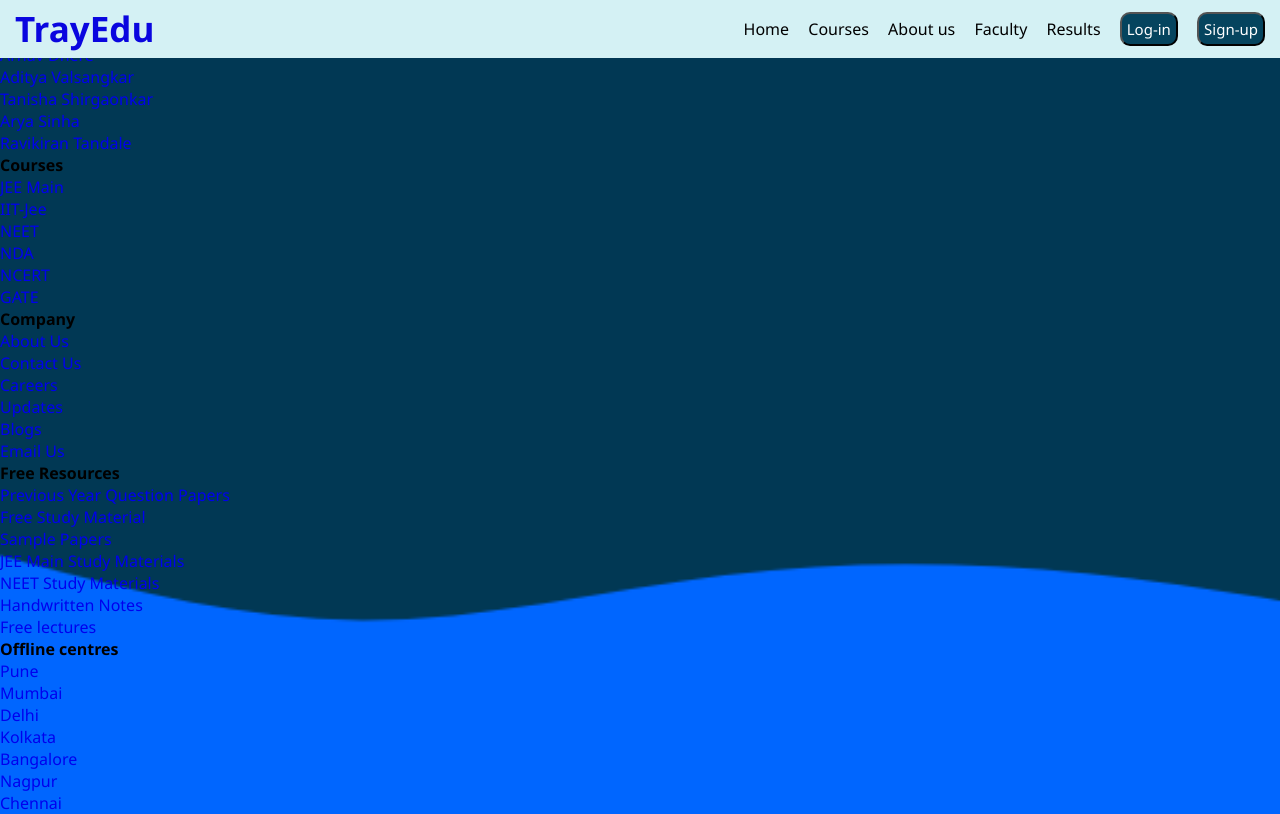
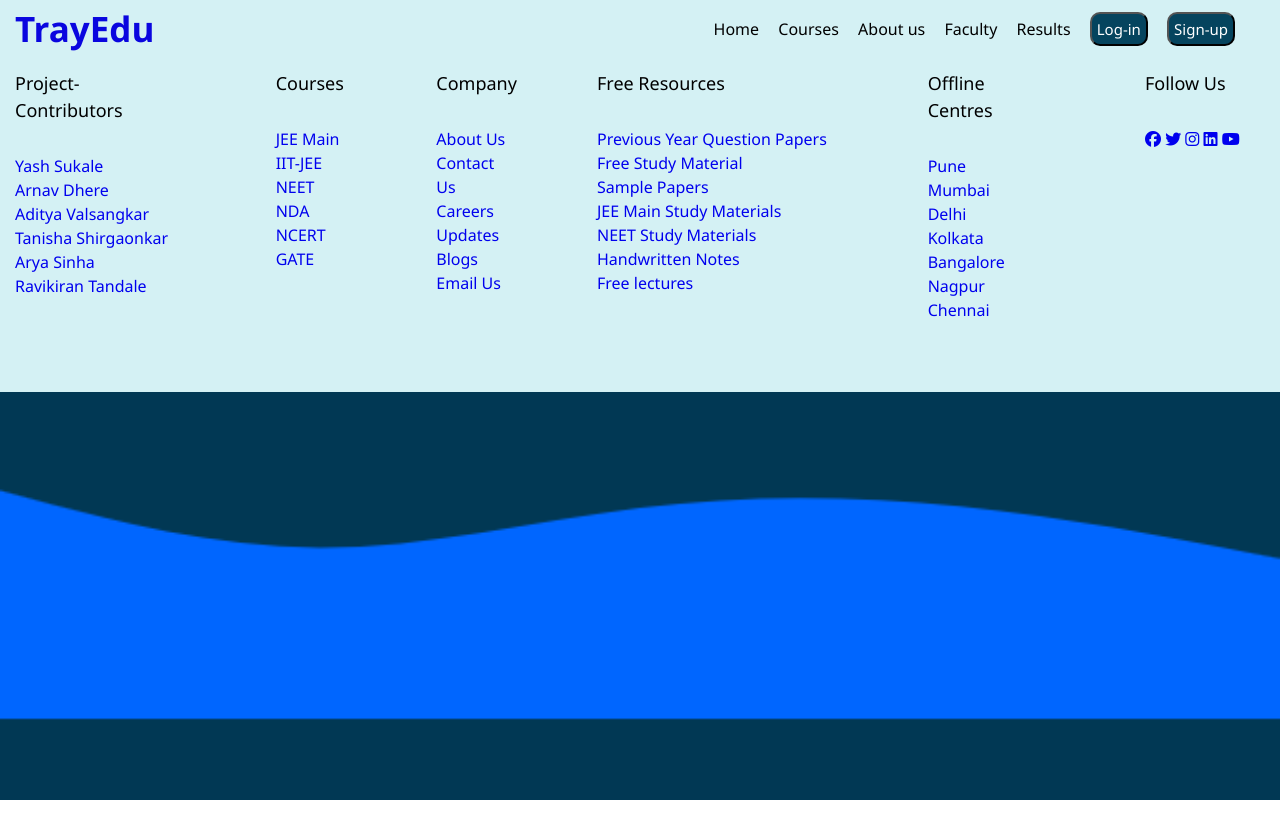
Before and after one commit to YASH-S77/TRAY-PROJECT-1.0, a plain HTML site: page HOMEPAGE/homepage.html in a window 1280 px wide. Drawn offline with Linux system fonts and the light colour scheme.

Commit message:
footer update #1

```diff
--- a/HOMEPAGE/homepage.css
+++ b/HOMEPAGE/homepage.css
@@ -3,6 +3,7 @@
     padding: 0;
     text-decoration: none;
     font-family:'Segoe UI', Tahoma, Geneva, Verdana, sans-serif;
+    box-sizing: border-box;
 }
 #navbar{
     height: 3.6rem;
@@ -47,7 +48,56 @@
     font-weight: 400;
 }
 body{
-    background-image: url('background.png.png');
+    background-image: url('background.png');
     background-size: cover;
+}
+
+.container{
+    background-color:#D4F1F4;
+    margin: auto;
+    display: flex;
+    flex-wrap: wrap;
+    justify-content: space-between;
+    line-height: 1.5;
+}
+ul{
+    list-style: none;
 
 }
+.footer{
+    background-color: #D4F1F4;
+    padding: 70px 0;
+}
+
+.foot-col{
+    width: 25%;
+    padding: 0 15px;
+}
+.names{
+    width: 200px;
+}
+.Resources{
+    width: 270px;
+}
+.foot-icons{
+    margin: auto;
+}
+.foot-col h4{
+    font-size: 18px;
+    text-transform: capitalize;
+    margin-bottom: 30px;
+    font-weight: 500;
+    position: relative;
+}
+.Company{
+    width: 100px;
+}
+.Courses{
+    width: 100px;
+}
+.follow{
+    width: 150px;
+}
+/* .centres{
+    width: 80px;
+} */
--- a/HOMEPAGE/homepage.html
+++ b/HOMEPAGE/homepage.html
@@ -4,6 +4,7 @@
     <meta charset="UTF-8">
     <meta name="viewport" content="width=device-width, initial-scale=1.0">
     <link rel="stylesheet" href="homepage.css">
+    <link rel="stylesheet" href="https://cdnjs.cloudflare.com/ajax/libs/font-awesome/6.5.1/css/all.min.css" integrity="sha512-DTOQO9RWCH3ppGqcWaEA1BIZOC6xxalwEsw9c2QQeAIftl+Vegovlnee1c9QX4TctnWMn13TZye+giMm8e2LwA==" crossorigin="anonymous" referrerpolicy="no-referrer" />
     <title>TRAY Education</title>
 </head>
 <body>
@@ -28,7 +29,7 @@
     <footer class="footer">
         <div class="container">
             <div class="foot-row">
-                <div class="foot-col">
+                <div class="foot-col names">
                     <h4>Project-contributors</h4>
                     <ul>
                         <li><a href="#">Yash Sukale</a></li>
@@ -41,11 +42,11 @@
                 </div>
             </div>
             <div class="foot-row">
-                <div class="foot-col">
+                <div class="foot-col Courses">
                     <h4>Courses</h4>
                     <ul>
                         <li><a href="#">JEE Main</a></li>
-                        <li><a href="#">IIT-Jee</a></li>
+                        <li><a href="#">IIT-JEE</a></li>
                         <li><a href="#">NEET</a></li>
                         <li><a href="#">NDA</a></li>
                         <li><a href="#">NCERT</a></li>
@@ -54,7 +55,7 @@
                 </div>
             </div>
             <div class="foot-row">
-                <div class="foot-col">
+                <div class="foot-col Company">
                     <h4>Company</h4>
                     <ul>
                         <li><a href="#">About Us</a></li>
@@ -67,7 +68,7 @@
                 </div>
             </div>
             <div class="foot-row">
-                <div class="foot-col">
+                <div class="foot-col Resources">
                     <h4>Free Resources</h4>
                     <ul>
                         <li><a href="#">Previous Year Question Papers</a></li>
@@ -81,7 +82,7 @@
                 </div>
             </div>
             <div class="foot-row">
-                <div class="foot-col">
+                <div class="foot-col centres">
                     <h4>Offline centres</h4>
                     <ul>
                         <li><a href="#">Pune</a></li>
@@ -94,7 +95,20 @@
                     </ul>
                 </div>
             </div>
-        </div>
+
+                <div class="foot-row">
+                    <div class="foot-col follow">
+                        <h4>Follow Us</h4>
+                        <ul>
+                            <a href="#"><i class="fa-brands fa-facebook"></i></a>
+                            <a href="#"><i class="fa-brands fa-twitter"></i></a>
+                            <a href="#"><i class="fa-brands fa-instagram"></i></a>
+                            <a href="#"><i class="fa-brands fa-linkedin"></i></a>
+                            <a href="#"><i class="fa-brands fa-youtube"></i></a>
+                        </ul>
+                    </div>
+                </div>
+            </div>
     </footer>
 
 
```
Also changed, not shown: HOMEPAGE/background.png (renamed from HOMEPAGE/background.png.png).
